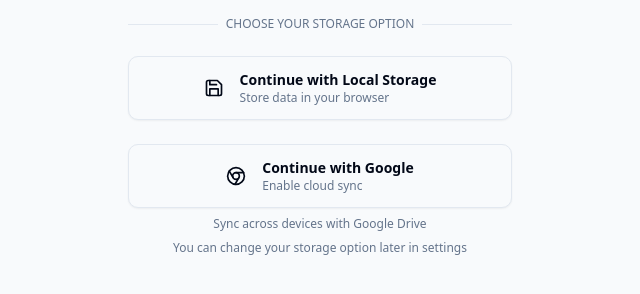
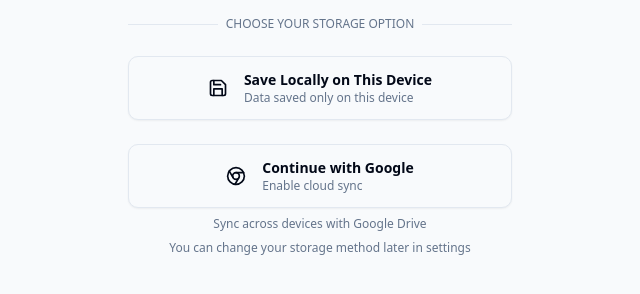
Before and after one commit to Daniel-Santiago-Acosta-1013/QuillTrack, a React (Vite) app: page / in a window 1280 px wide. Shown: the part 332-626 px from the top of the page, without its empty margins (320-960 px from the left). Built offline with nearby package versions, Linux system fonts and the light colour scheme; no server answers.

Commit message:
fix: update text labels for clarity on local storage options

```diff
--- a/src/components/WelcomePage.tsx
+++ b/src/components/WelcomePage.tsx
@@ -39,9 +39,9 @@
           >
             <Save className="h-5 w-5" />
             <div className="text-left">
-              <div className="font-semibold">Continue with Local Storage</div>
+              <div className="font-semibold">Save Locally on This Device</div>
               <div className="text-xs text-muted-foreground">
-                Store data in your browser
+                Data saved only on this device
               </div>
             </div>
           </Button>
@@ -55,7 +55,7 @@
         </div>
 
         <p className="text-xs text-center text-muted-foreground mt-8">
-          You can change your storage option later in settings
+          You can change your storage method later in settings
         </p>
       </div>
     </div>
```
